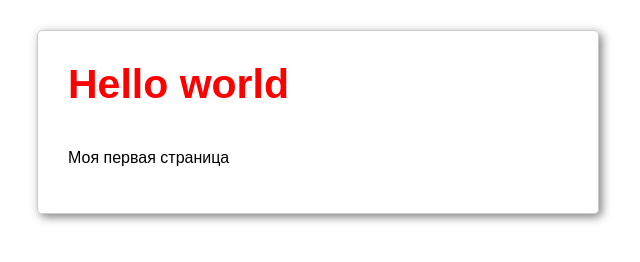
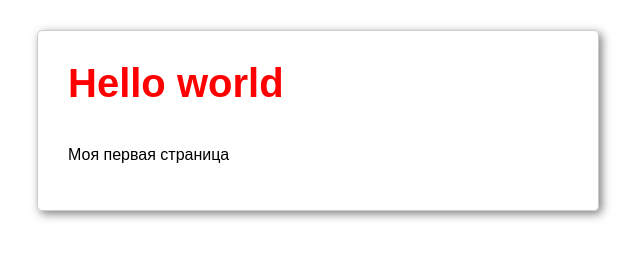
Before and after one commit to sergeche/msc-demo, a plain HTML site: page index.html in a window 1280 px wide. Shown: the full height of the page, 322-962 px from the left. Drawn offline with Linux system fonts and the light colour scheme.

Commit message:
Уменьшил размер шрифта

```diff
--- a/style.css
+++ b/style.css
@@ -4,7 +4,7 @@ body {
 
 h1 {
 	font-weight: bold;
-	font-size: 41px;
+	font-size: 40px;
 	margin: 0 0 1em;
 	color: red;
 }
```
